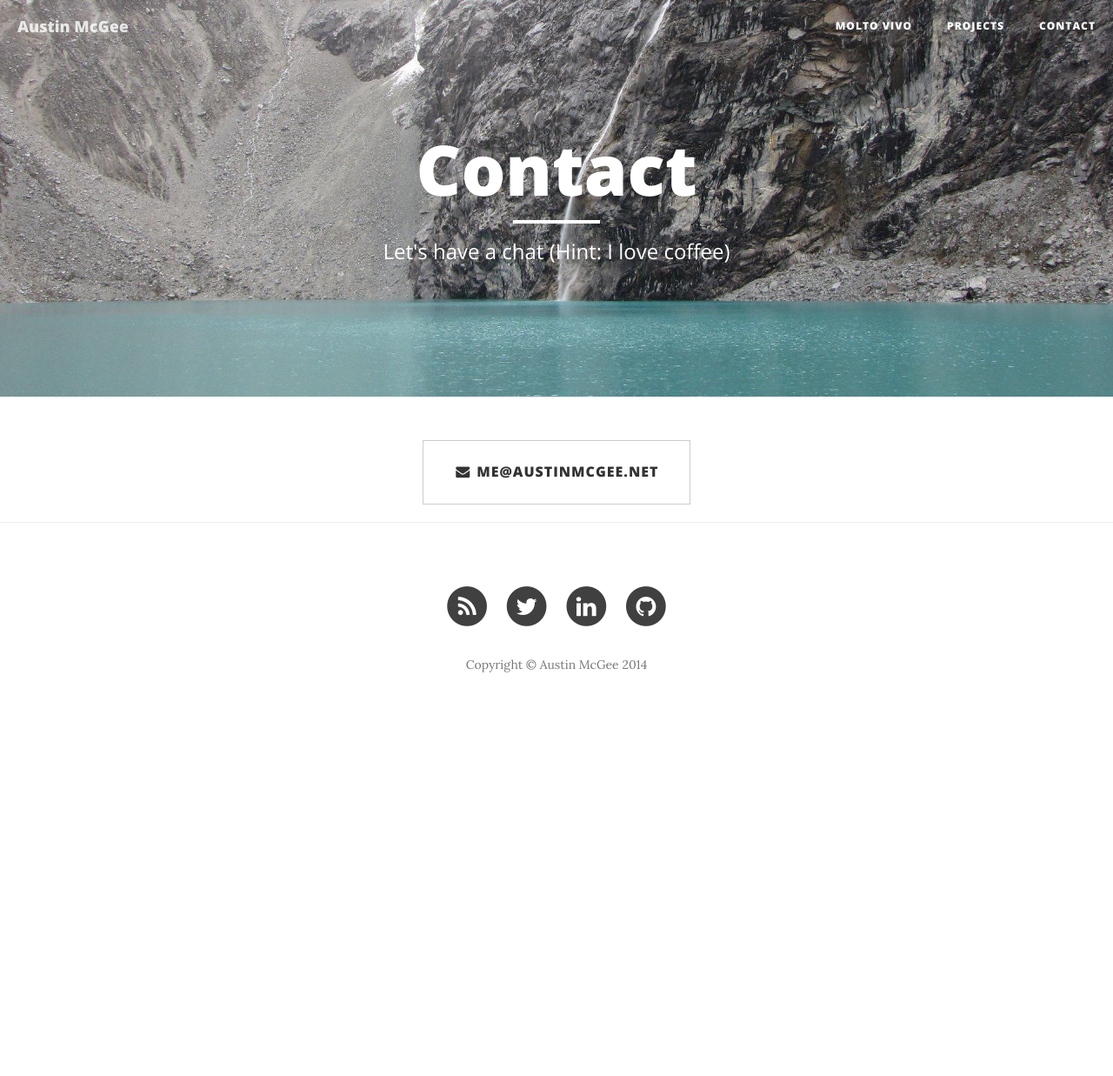
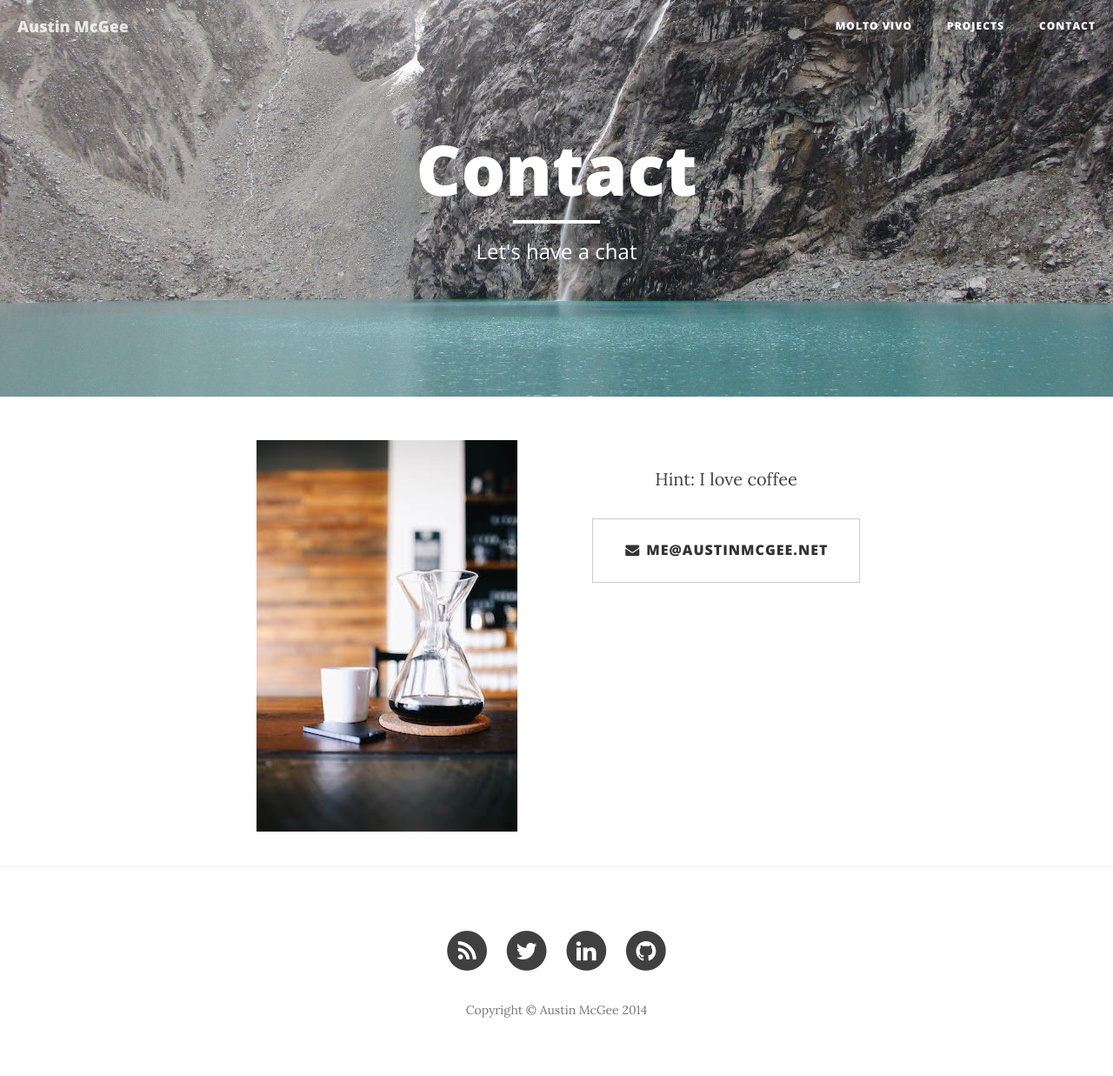
Before and after one commit to amcgee/amcgee.github.io, a Jekyll site: the page built from contact.html, in a window 1280 px wide. Shown: the whole page at 87% size. Built offline with Jekyll 4.4.1, drawn with Linux system fonts in a browser that asks for light colours; nearby versions of some CDN libraries; before the commit the page ends 900 px from its top, so only the background shows below that.

Commit message:
Spruce up the contact page.

```diff
--- a/contact.html
+++ b/contact.html
@@ -1,10 +1,18 @@
 ---
 layout: page
 title: "Contact"
-description: "Let's have a chat (Hint: I love coffee)"
+description: "Let's have a chat"
 header-img: "img/contact-bg.jpg"
 ---
 
 <div class="content" style="text-align:center">
-    <a href="mailto:" class="btn btn-default btn-lg"><i class="fa fa-envelope fa-fw"></i> <my-email data-user="me" data-domain="austinmcgee.net"></my-email></a>
+	<div class="row">
+		<div class="col-lg-6">
+			<img style="max-width:300px;margin:auto;margin-bottom: 20px;" class="img-responsive" src="/img/coffee.jpg" />
+		</div>
+		<div class="col-lg-6">
+			<p>Hint: I love coffee</p>
+			<a href="mailto:" class="btn btn-default btn-lg"><i class="fa fa-envelope fa-fw"></i> <my-email data-user="me" data-domain="austinmcgee.net"></my-email></a>
+		</div>
+	</div>
 </div>
```
Also changed, not shown: img/coffee.jpg (added).
